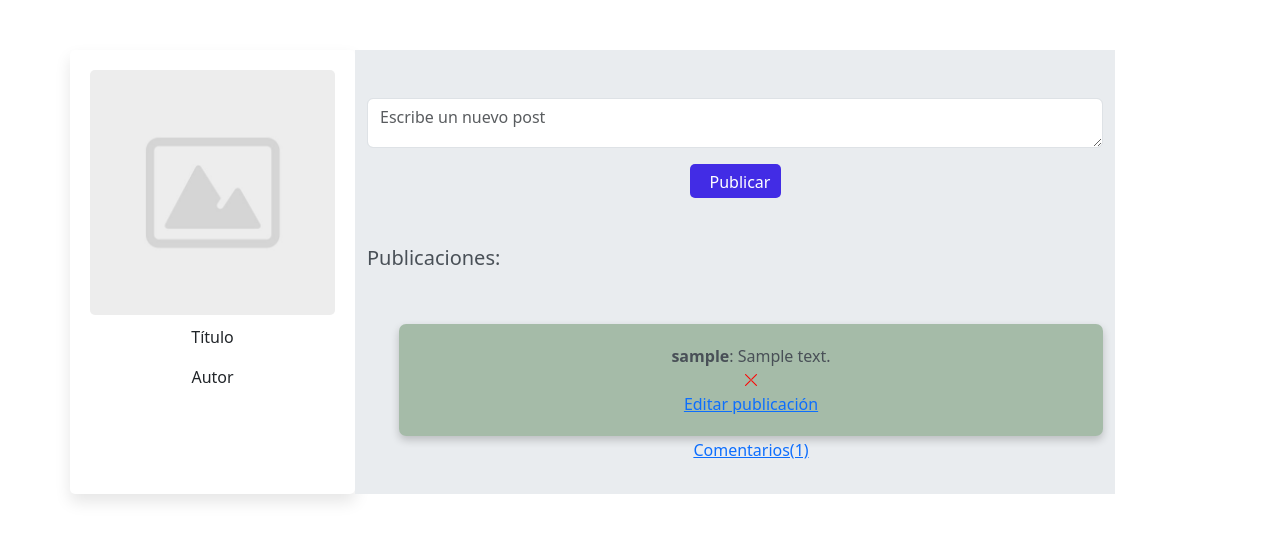
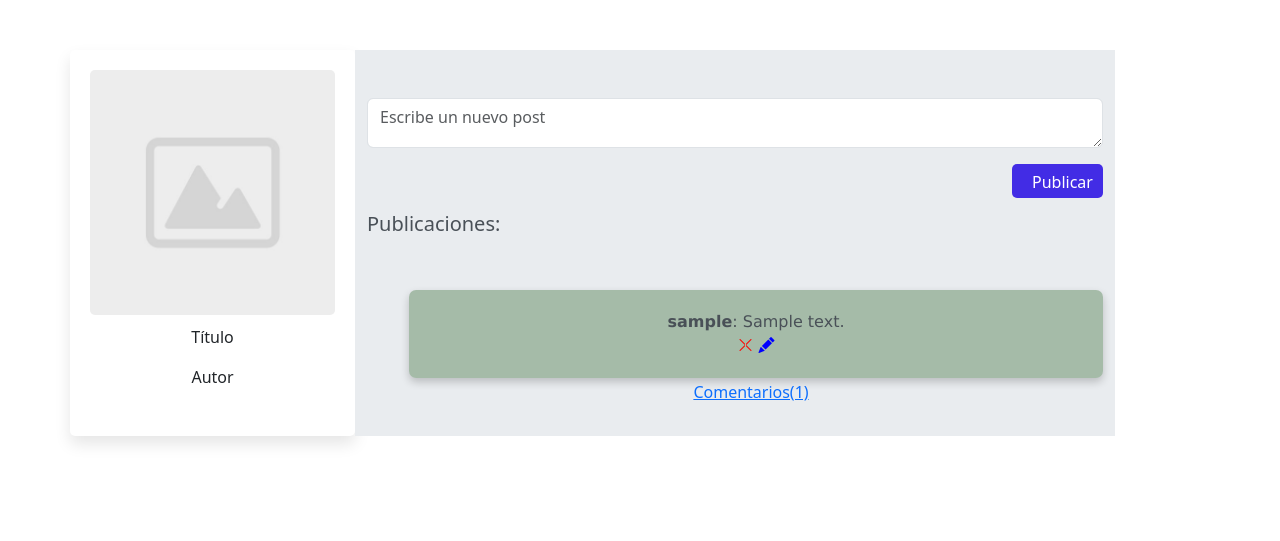
Before and after one commit to MgFrancisko/libreriaforo, a Django app: page /foro/ in a window 1280 px wide. Shown: the part 59-600 px from the top of the page. Run offline with Django 4.2, Linux system fonts and the light colour scheme; a user stored in the database is signed in; tables that the repository leaves empty hold one stand-in row (values such as "Sample post").

Commit message:
botonReportar sinFuncionarAun

```diff
--- a/static/css/stylesForoUsuario.css
+++ b/static/css/stylesForoUsuario.css
@@ -32,6 +32,7 @@
     height: 34px;
     width: 91px;
     line-height: 1;
+    float: right;
 }
 
 
@@ -42,8 +43,11 @@
     box-shadow: 0px 4px 8px rgba(0, 0, 0, 0.2);
     margin-bottom: 2px;
     margin-top: 30px;
-    text-decoration:color(from color srgb r g b)
+    text-decoration:color(from color srgb r g b);
     margin-left: 10px;
+    word-wrap: break-word;
+    overflow-wrap: break-word;
+    font-family: Verdana, Geneva, Tahoma, sans-serif
 }
 
 
@@ -83,3 +87,11 @@
 .formularioComentarios .btn:hover {
     background-color: #218838;
 }
+
+
+#botonReportar{
+    float: right ;
+    margin-top: -25px;
+
+
+}
--- a/templates/foro.html
+++ b/templates/foro.html
@@ -66,15 +66,18 @@
 
                                             <!--ELIMINAR Y EDITAR PUBLICACION-->
                                             {% if publicacion.usuario == user or user.is_superuser %}
-                                                <a href="{% url 'eliminarPublicacion' publicacion.id %}"><i class="bi bi-x-lg" style="color: red" float:"right"></i></a> <br>
+                                                <a href="{% url 'eliminarPublicacion' publicacion.id %}"><i class="bi bi-x-lg" style="color: red"></i></a>
 
                                             {% endif %}
                                             {% if publicacion.usuario == user %}
-                                                <a href="{% url 'editarPublicacion' publicacion.id %}">Editar publicación</a>
+                                                <a href="{% url 'editarPublicacion' publicacion.id %}"><i class="bi bi-pencil-fill" style="color: blue"></i></a>
                                             {% endif %}
 
 
                                             <!--AGREGAR ACÁ BOTON DE REPORTAR) -->
+                                            {% if publicacion.usuario != user and not user.is_superuser %}
+                                            <button type="button" class="btn btn-danger" id="botonReportar">Reportar</button>
+                                            {%endif%}
                                         </div>
                                         {% if publicacion.usuario == user %}
 
@@ -98,7 +101,7 @@
                                                                     <strong>{{ comentario.usuario.username }}</strong>: {{ comentario.contenidoComentario }}
 
                                                     <!-- PARA ELIMINAR COMENTARIO-->
-                                                                    {% if comentario.usuario == useror or user.is_superuser %}
+                                                                    {% if comentario.usuario == user or user.is_superuser %}
                                                                     <a href="{% url 'eliminarComentario' comentario.id %}"><i class="bi bi-x-lg" style="color: red"></i></a>
 
                                                                     {% endif %}
@@ -115,7 +118,7 @@
                                                             <form method="post" action="{% url 'comentarPublicacion' publicacion.id %}">
                                                                 {% csrf_token %}
                                                                 {{ form_comentario.as_p }}
-                                                                <button type="submit" class="btn btn-primary" id="botonComentar">Comentar</button>
+                                                                <button type="submit" class="btn btn-primary" id="botonComentar" style="float: right">Comentar</button>
                                                             </form>
 
                                                         </div>
```
